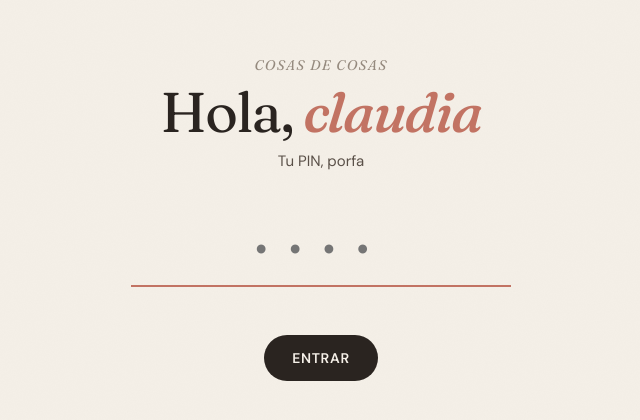
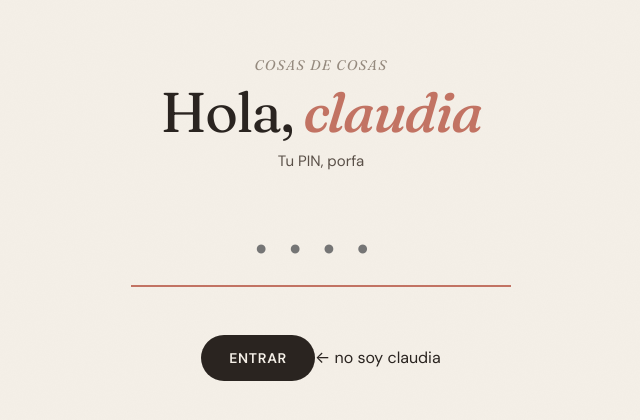
Before and after one commit to Pvrolomx/cosas-de-cosas, a Next.js app: page /yo in a window 1280 px wide. Shown: the part 182-602 px from the top of the page, without its empty margins (319-959 px from the left). Built offline with nearby package versions, Linux system fonts and the light colour scheme; no server answers.

Commit message:
feat: back link en pantalla de PIN

```diff
--- a/components/PinGate.tsx
+++ b/components/PinGate.tsx
@@ -1,5 +1,6 @@
 'use client';
 import { useEffect, useState } from 'react';
+import Link from 'next/link';
 import { User, labelUser } from '@/lib/supabase';
 import Dashboard from './Dashboard';
 
@@ -46,6 +47,7 @@ export default function PinGate({ me }: { me: User }) {
         />
         <div className="err">{err}</div>
         <button className="enter-btn" onClick={tryPin}>Entrar</button>
+        <Link href="/" className="pin-back">← no soy {labelUser(me).toLowerCase()}</Link>
       </div>
     </div>
   );
```
